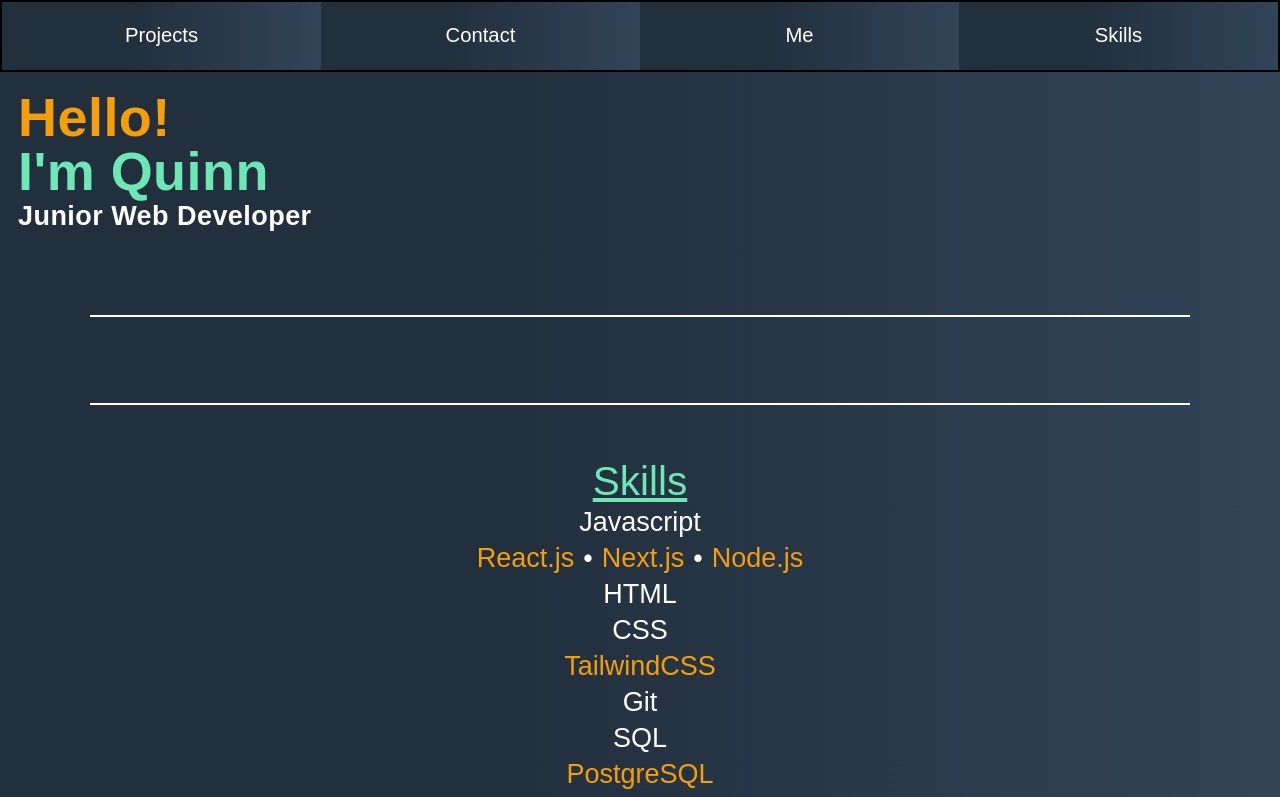
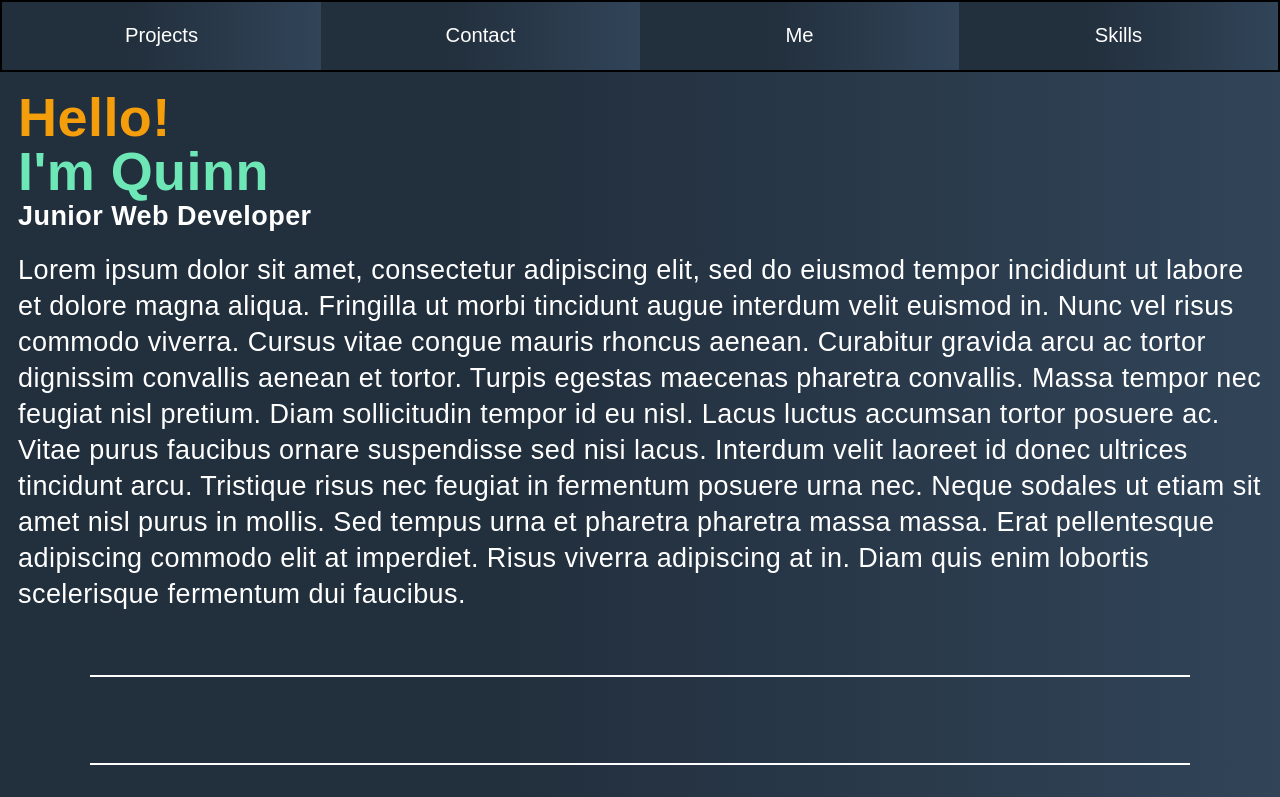
Before and after one commit to QMaximillian/quinn-personal-website, a Next.js app: page / in a window 1280 px wide. Shown: the top 797 px of the page. Built offline with nearby package versions, Linux system fonts and the light colour scheme; a web font is replaced by a local one.

Commit message:
Remove dev folder, replace with utilities folder

```diff
--- a/components/DeveloperInfo.js
+++ b/components/DeveloperInfo.js
@@ -1,5 +1,5 @@
 import * as React from 'react'
-import { lorem } from '../dev/utilities/index'
+import { lorem } from '../utilities/index'
 
 function DeveloperInfo() {
   return (
--- a/components/ProjectPeak.js
+++ b/components/ProjectPeak.js
@@ -1,7 +1,7 @@
 import * as React from 'react'
 import PropTypes from 'prop-types'
 import Link from 'next/link'
-import { lorem } from '../dev/utilities/index'
+import { lorem } from '../utilities/index'
 
 function ProjectPeak({ image, name, description, href }) {
   return (
--- /dev/null
+++ b/utilities/index.js
@@ -0,0 +1,2 @@
+export const lorem =
+  'Lorem ipsum dolor sit amet, consectetur adipiscing elit, sed do eiusmod tempor incididunt ut labore et dolore magna aliqua. Fringilla ut morbi tincidunt augue interdum velit euismod in. Nunc vel risus commodo viverra. Cursus vitae congue mauris rhoncus aenean. Curabitur gravida arcu ac tortor dignissim convallis aenean et tortor. Turpis egestas maecenas pharetra convallis. Massa tempor nec feugiat nisl pretium. Diam sollicitudin tempor id eu nisl. Lacus luctus accumsan tortor posuere ac. Vitae purus faucibus ornare suspendisse sed nisi lacus. Interdum velit laoreet id donec ultrices tincidunt arcu. Tristique risus nec feugiat in fermentum posuere urna nec. Neque sodales ut etiam sit amet nisl purus in mollis. Sed tempus urna et pharetra pharetra massa massa. Erat pellentesque adipiscing commodo elit at imperdiet. Risus viverra adipiscing at in. Diam quis enim lobortis scelerisque fermentum dui faucibus.'
```
